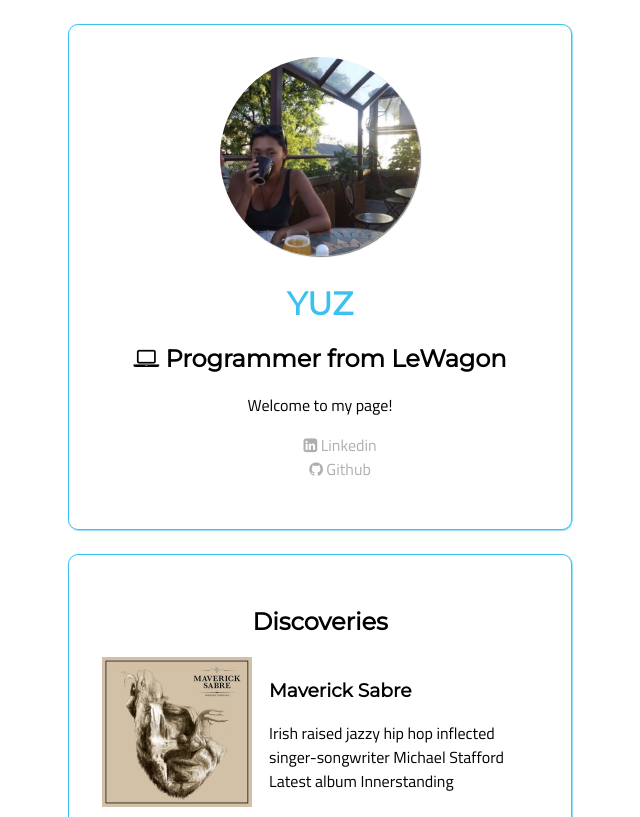
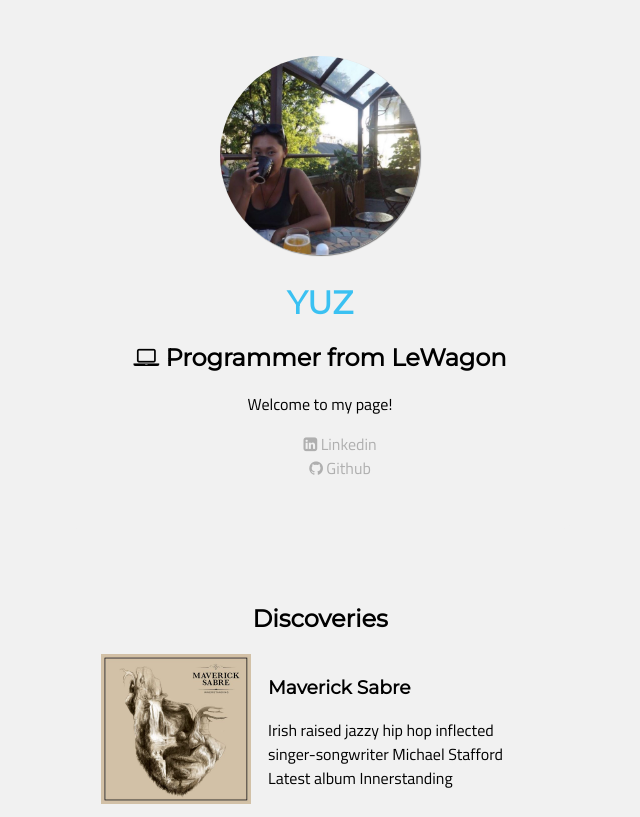
Before and after one commit to YuzhuH/profile, a plain HTML site: page index.html in a window 1280 px wide. Shown: the top 817 px of the page, without its empty margins (320-960 px from the left). Drawn offline with Linux system fonts and the light colour scheme.

Commit message:
make my profile prettier

```diff
--- a/style.css
+++ b/style.css
@@ -1,5 +1,5 @@
 body {
-  background-color: #ffffff;
+  background-color: #f1f1f1;
   font-family: 'Titillium Web', sans-serif;
   color: black;
   line-height: 1,2;
@@ -47,13 +47,11 @@ table {
 }
 
 .card {
-  border-style: solid;
   border-width: 1px;
-  border-color: #3ac1f2;
   border-radius: 10px;
   padding: 32px;
   margin:24px -2px;
-  box-shadow: 0.5px 0.5px 1px #3ac1f2;
+  box-shadow: 0.5px 0.5px 1px #f1f1f1;
 }
 
 .text_center {
```
